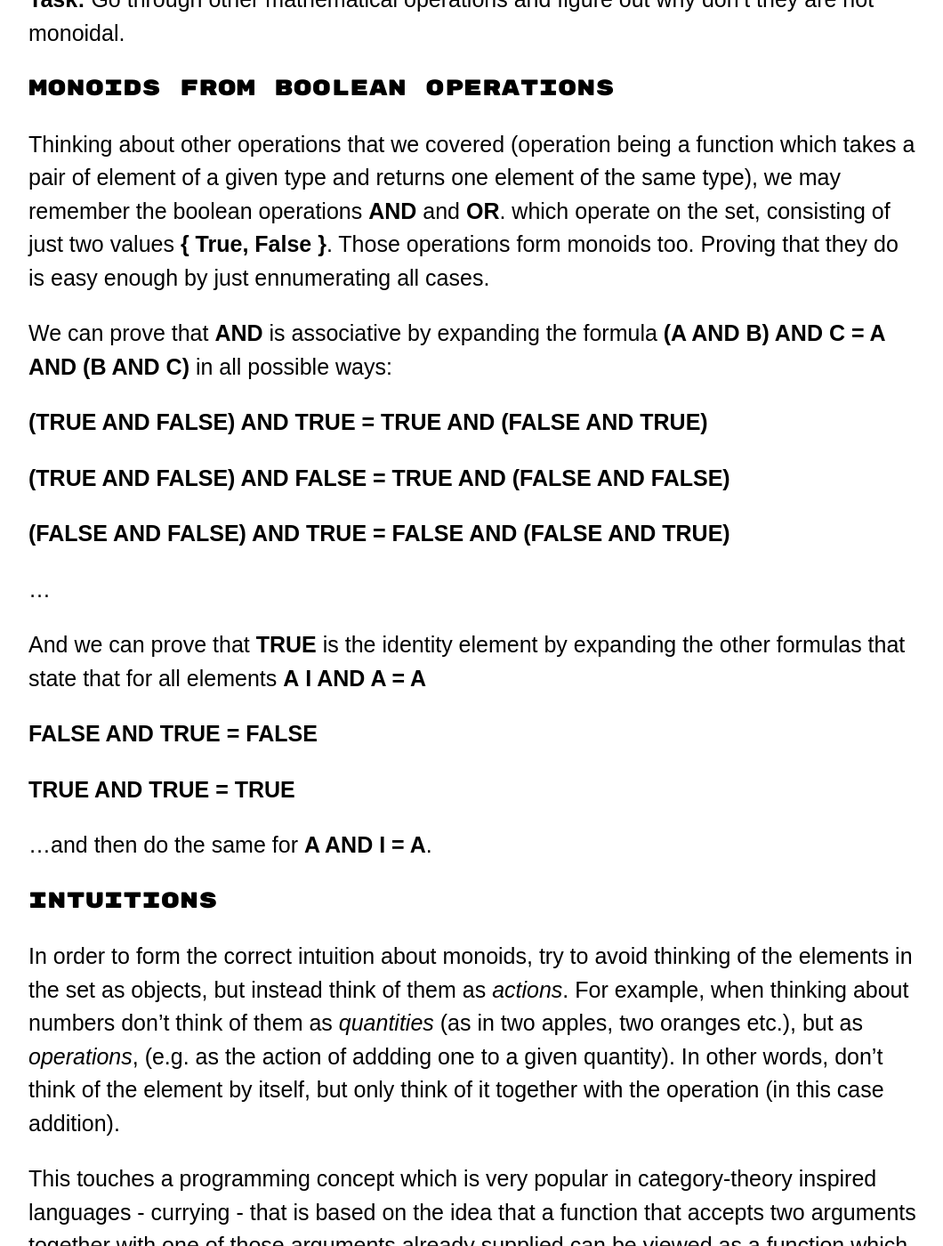
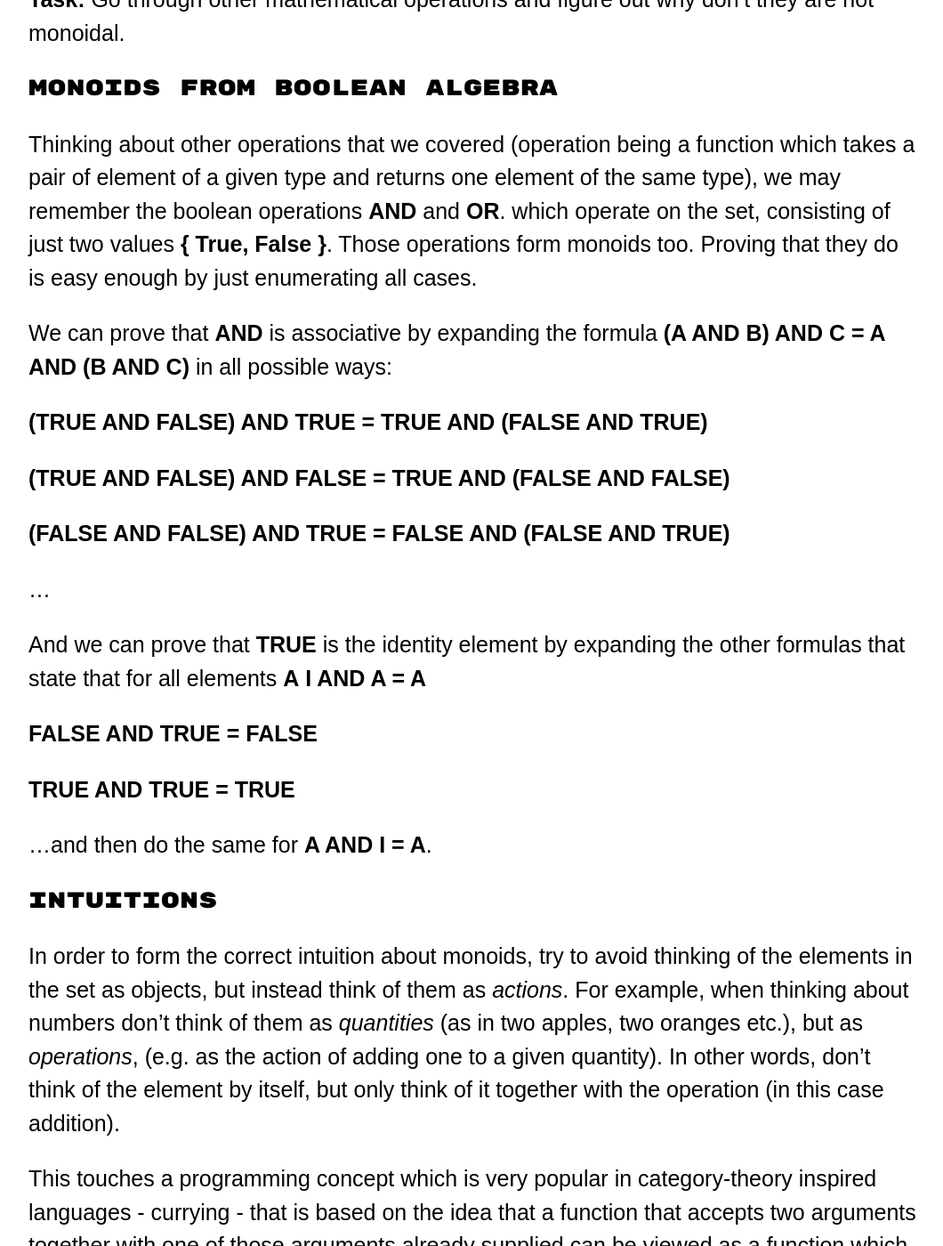
Before and after one commit to abuseofnotation/category-theory-illustrated, a Jekyll site: the page built from _chapters/03_monoid.md, in a window 1280 px wide and 1400 px high, scrolled down 5222 px. Shown: the whole window at 89% size, without its empty margins (108-1168 px from the left). Built offline with Jekyll 4.4.1, drawn with Linux system fonts in a browser that asks for light colours; some of the changed text lies outside the part shown.

```diff
--- a/_chapters/03_monoid.md
+++ b/_chapters/03_monoid.md
@@ -67,10 +67,10 @@ The natural numbers also form a monoid under multiplication as well:
 
 **Task:** Go through other mathematical operations and figure out why don't they are not monoidal.
 
-Monoids from boolean operations
+Monoids from boolean algebra
 ---
 
-Thinking about other operations that we covered (operation being a function which takes a pair of element of a given type and returns one element of the same type), we may remember the boolean operations **AND** and **OR**. which operate on the set, consisting of just two values **{ True, False }**. Those operations form monoids too. Proving that they do is easy enough by just ennumerating all cases.
+Thinking about other operations that we covered (operation being a function which takes a pair of element of a given type and returns one element of the same type), we may remember the boolean operations **AND** and **OR**. which operate on the set, consisting of just two values **{ True, False }**. Those operations form monoids too. Proving that they do is easy enough by just enumerating all cases.
 
 We can prove that **AND** is associative by expanding the formula **(A AND B) AND C = A AND (B AND C)** in all possible ways:
 
@@ -93,7 +93,7 @@ And we can prove that **TRUE** is the identity element by expanding the other fo
 Intuitions
 ---
 
-In order to form the correct intuition about monoids, try to avoid thinking of the elements in the set as objects, but instead think of them as *actions*. For example, when thinking about numbers don't think of them as *quantities* (as in two apples, two oranges etc.), but as *operations*, (e.g. as the action of addding one to a given quantity). In other words, don't think of the element by itself, but only think of it together with the operation (in this case addition).
+In order to form the correct intuition about monoids, try to avoid thinking of the elements in the set as objects, but instead think of them as *actions*. For example, when thinking about numbers don't think of them as *quantities* (as in two apples, two oranges etc.), but as *operations*, (e.g. as the action of adding one to a given quantity). In other words, don't think of the element by itself, but only think of it together with the operation (in this case addition).
 
 This touches a programming concept which is very popular in category-theory inspired languages - currying - that is based on the idea that a function that accepts two arguments together with one of those arguments already supplied can be viewed as a function which takes one argument. e.g. the function `add(number, number)` together with the element `2` is equivalent to the `addTwo(number)` function.
 
--- a/_layouts/default.html
+++ b/_layouts/default.html
@@ -42,7 +42,7 @@
       <div class="footer" style="background-color:#39bcedff">
         <div class="container">
 
-          <h1>Written by Boris Marinov</h1>
+          <h1>Created by Boris Marinov</h1>
           <p><a target="_blank" href="/">personal blog</a></p>
           <p><a href="mailto:marinovboris@protonmail.com">email</a></p>
           <p><a target="_blank" href="https://mastodon.social/@borko">mastodon</a></p>
```
Also changed, not shown: other parts of _chapters/03_monoid.md (+1 -1 lines), cover_print.png (added), cover_print.svg (added).
